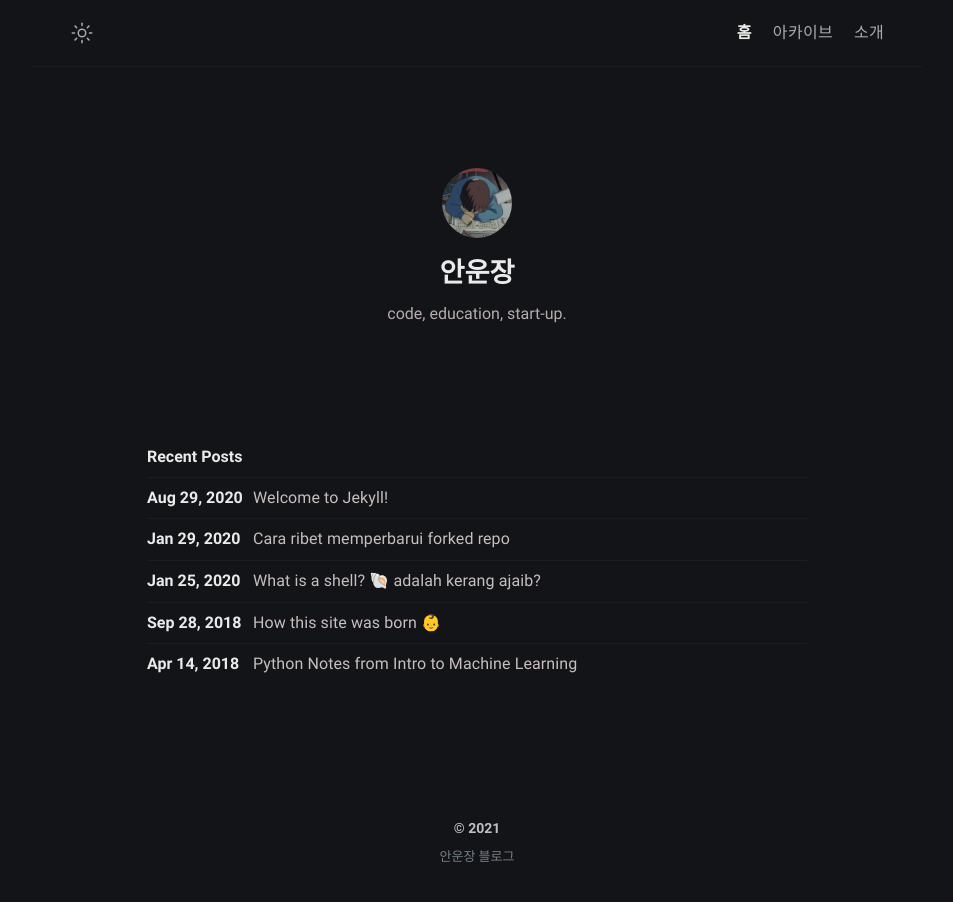
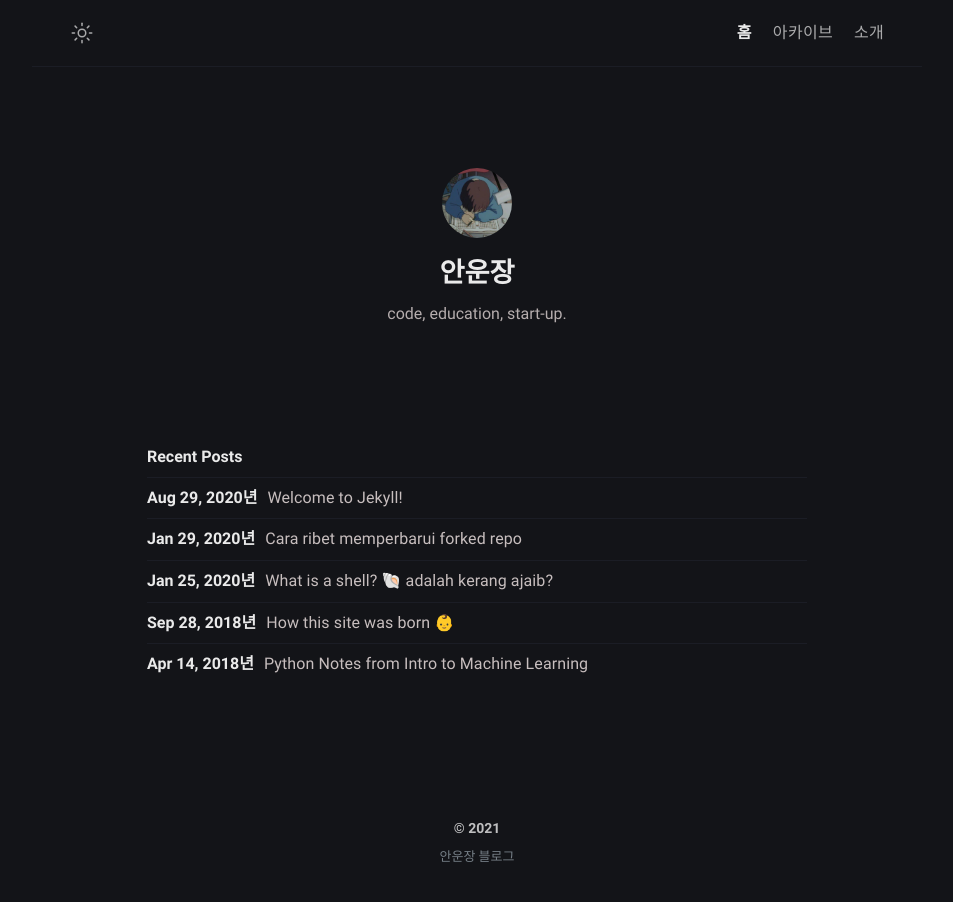
Before and after one commit to kimhodol/hodol-aa96c, a Jekyll site: the page built from index.md, in a window 1280 px wide. Shown: the whole page, without its empty margins (163-1116 px from the left). Built offline with Jekyll 4.4.1, drawn with Linux system fonts in a browser that asks for light colours.

Commit message:
home.html: changed

```diff
--- a/_layouts/home.html
+++ b/_layouts/home.html
@@ -6,7 +6,7 @@ home: true
 <h3 class="posts-item-note" aria-label="Recent Posts">Recent Posts</h3>
 {%- for post in site.posts limit: site.number_of_posts -%}
 <article class="post-item">
-  <span class="post-item-date">{{ post.date | date: "%b %d, %Y" }}</span>
+  <span class="post-item-date">{{ post.date | date: "%b %d, %Y년 " }}</span>
   <h4 class="post-item-title">
     <a href="{{ post.url }}">{{ post.title | escape }}</a>
   </h4>
```
